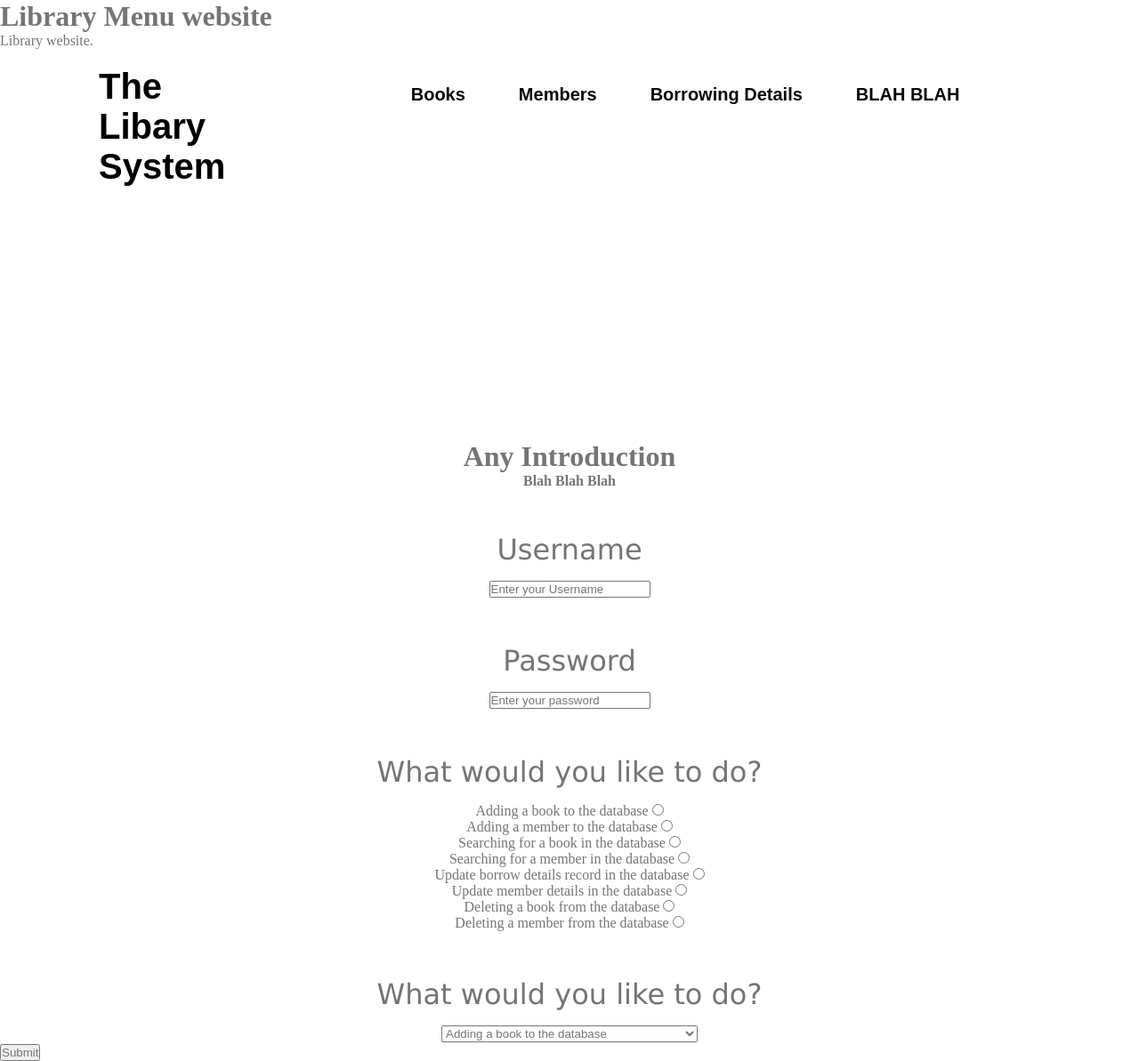
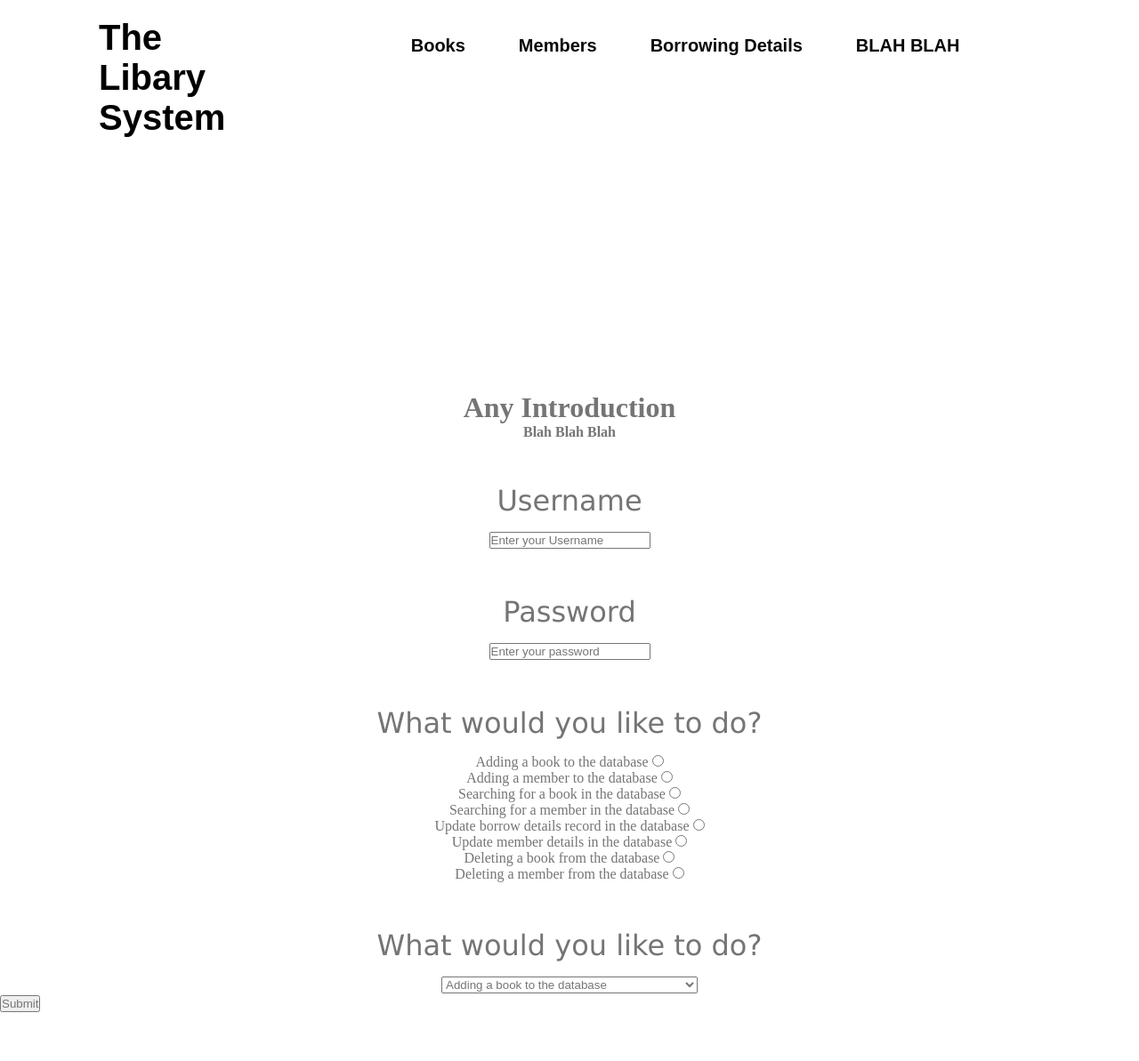
Before and after one commit to koji571/COMP1044_CW_G16, a PHP site: page / in a window 1280 px wide. Shown: the whole page at 89% size. After the commit the page ends 1138 px from the top, so only its background shows below. Run offline with PHP 8.4, Linux system fonts and the light colour scheme.

Commit message:
modified both

```diff
--- a/index.css
+++ b/index.css
@@ -56,6 +56,7 @@ nav ul li a:hover {
 }
 
 .labels {
+    font-weight: 100;
 	font-size: xx-large;
 	font-family: Verdana, Geneva, Tahoma, sans-serif;
 	width: 80%;
--- a/index.html
+++ b/index.html
@@ -8,9 +8,7 @@
 
 <body>
   <main>
-    <h1 id="title">Library Menu website</h1>
-    <div class="master-div-style">
-      <p id="description">Library website.</p>
+
       <div class="navigationbar">
         <nav>
             <h1 class="logo">The Libary System</h1>
```
